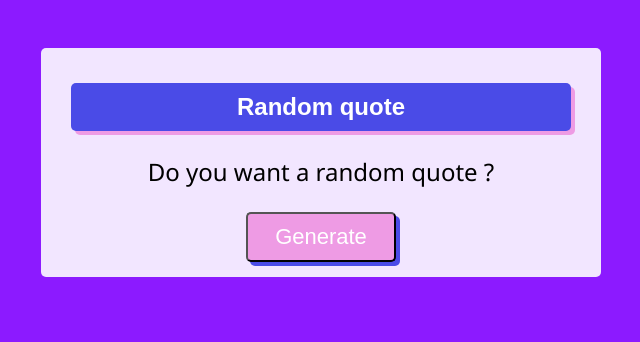
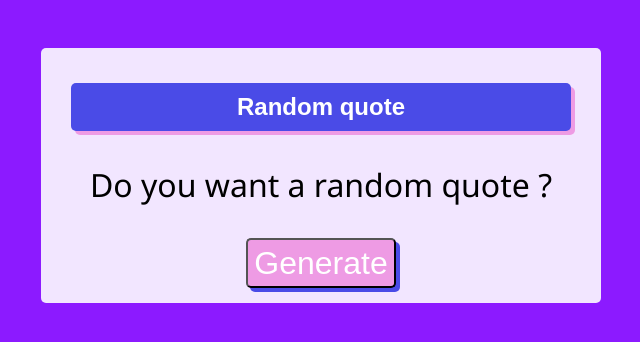
Before and after one commit to pedromsantos/myoracle, a plain HTML site: page index.html in a window 1280 px wide. Shown: the whole page, without its empty margins (299-939 px from the left). Drawn offline with Linux system fonts and the light colour scheme.

Commit message:
Update style.css

```diff
--- a/style.css
+++ b/style.css
@@ -19,7 +19,7 @@ h2 {
 .btn{
     height:50px;
     width:150px;
-    font-size: 22px;
+    font-size: 32px;
     color:#ffffff;
     background-color: #ee9be4;
     box-shadow: 4px 4px #4a4be7;
@@ -40,6 +40,6 @@ button:focus {outline: none;}
 
 p{
   font-family:Segoe UI;
-  font-size: 24px;}
+  font-size: 32px;}
 
 img{height:25px;width:25px;}
```
